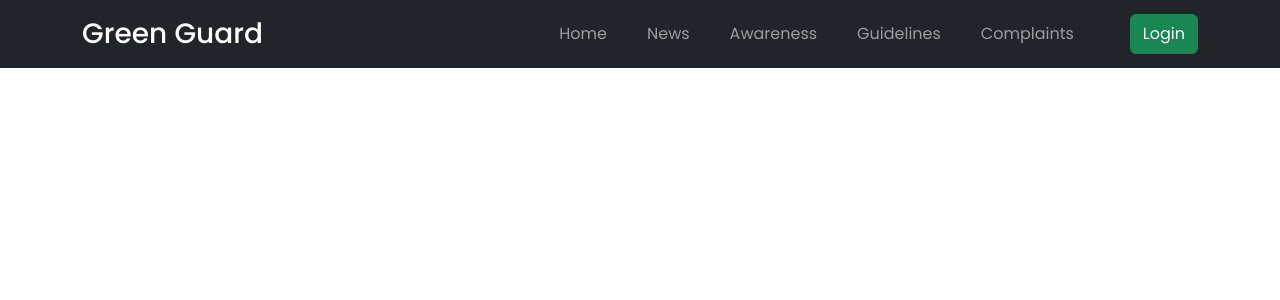
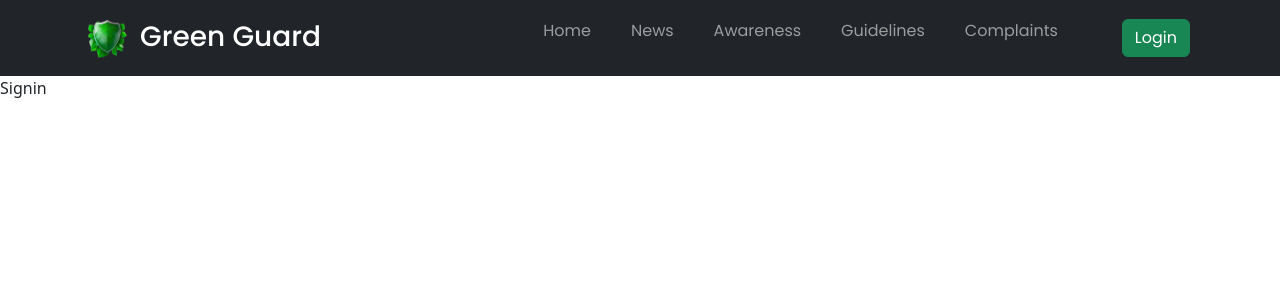
Before and after one commit to nishanthspk/Green-Guard1, a React (Vite) app in the folder client/: page /signin in a window 1280 px wide. Shown: the top 300 px of the page. Built offline with nearby package versions, Linux system fonts and the light colour scheme.

Commit message:
navbar completeed

```diff
--- a/client/src/App.jsx
+++ b/client/src/App.jsx
@@ -5,6 +5,7 @@ import Complaints from './Pages/Complaints'
 import Guidelines from './Pages/Guidelines'
 import Home from './Pages/Home'
 import News from './Pages/News'
+import Signin from './Pages/Signin'
 import { BrowserRouter as Router, Routes,Route } from 'react-router-dom'
 
 export default function App() {
@@ -17,6 +18,7 @@ export default function App() {
         <Route path='/awareness' element={<Awareness />} />
         <Route path='/guidelines' element={<Guidelines />} />
         <Route path='/complaints' element={<Complaints />} />
+        <Route path='/signin' element={<Signin />} />
       </Routes>
 
     </Router>
--- a/client/src/Components/Nav.jsx
+++ b/client/src/Components/Nav.jsx
@@ -3,15 +3,16 @@ import Nav from 'react-bootstrap/Nav';
 import Navbar from 'react-bootstrap/Navbar';
 import Button from 'react-bootstrap/Button';
 import { Link } from 'react-router-dom';
-import Home from '../Pages/Home';
-import News from '../Pages/News';
+import logo from '../assets/Images/Logo.png';
 
 
 function myNavbar() {
   return (
     <Navbar expand="lg" className="bg-dark navbar-dark">
       <Container>
-        <Navbar.Brand href="#home" className='fs-3 fw-medium ' >Green Guard</Navbar.Brand>
+        <Navbar.Brand as={Link} to="/" className='fs-3 fw-medium ' >
+        <img src={logo} alt="Logo" height='50px' width='50px' className='me-2'/>
+         Green Guard</Navbar.Brand>
         <Navbar.Toggle aria-controls="basic-navbar-nav " />
         <Navbar.Collapse id="basic-navbar-nav">
             <Nav className="ms-auto gap-4 ">
@@ -20,7 +21,7 @@ function myNavbar() {
             <Nav.Link as={Link} to="/awareness">Awareness</Nav.Link>
             <Nav.Link as={Link} to="/guidelines">Guidelines</Nav.Link>
             <Nav.Link as={Link} to="/complaints">Complaints</Nav.Link>
-            <Button variant="success" className='ms-4'>Login</Button>{' '}
+            <Nav.Link as={Link} to="/signin"><Button variant="success" className='ms-4'>Login</Button>{' '}</Nav.Link>
           </Nav>
         </Navbar.Collapse>
       </Container>
--- /dev/null
+++ b/client/src/Pages/Signin.jsx
@@ -0,0 +1,7 @@
+import React from 'react'
+
+export default function Signin() {
+  return (
+    <div>Signin</div>
+  )
+}
```
Also changed, not shown: client/src/Components/Footer.jsx (added), client/src/assets/Images/Logo.png (added).
